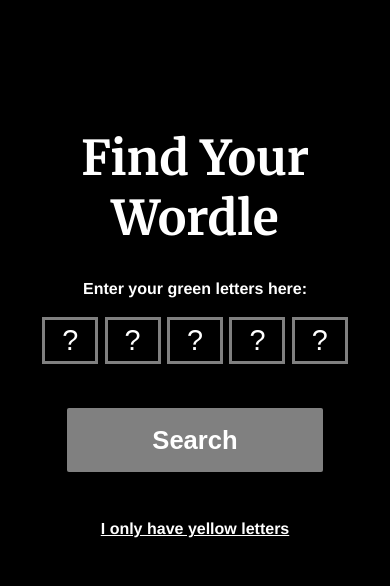
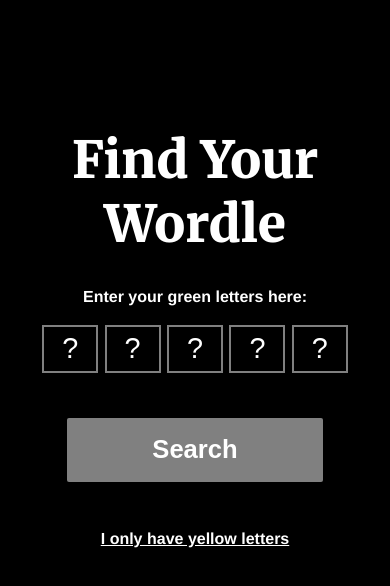
Before and after one commit to frivolousvision/find-your-wordle, a React (Create React App) app: page / in a window 390 px wide. Shown: the top 586 px of the page. Built offline with nearby package versions, Linux system fonts and the light colour scheme.

Commit message:
increased font-weight of title. Changed outline color on focus for mobile. Set caret-color to transparent.

```diff
--- a/src/App.css
+++ b/src/App.css
@@ -1,4 +1,4 @@
-@import url("https://fonts.googleapis.com/css2?family=Merriweather:wght@700&display=swap");
+@import url("https://fonts.googleapis.com/css2?family=Merriweather:wght@700;900&display=swap");
 .App {
   text-align: center;
   display: flex;
@@ -17,7 +17,8 @@
   margin-top: 3rem;
   margin-bottom: 1rem;
   font-family: "Merriweather";
-  font-size: 3rem;
+  font-weight: 900;
+  font-size: 3.2rem;
 }
 .only-yellows-container {
   display: flex;
@@ -33,14 +34,15 @@
   width: 8rem;
   height: 8rem;
   margin: 1rem;
-  font-size: 7rem;
+  font-size: 8rem;
   text-align: center;
-  border: 3px solid gray;
+  border: 2px solid gray;
   color: white;
   background-color: black;
 }
 .input-entered {
   background-color: green;
+  border: 2px solid green;
 }
 .input-blank {
   background-color: black;
@@ -113,10 +115,15 @@
   }
   input {
     width: 20%;
-    height: 2.4rem;
+    height: 2.6rem;
     margin: 0.2rem;
     font-size: 1.8rem;
     text-align: center;
+  }
+  input:focus {
+    border-radius: 0;
+    outline-color: green;
+    caret-color: transparent;
   }
   .nonexistent-letter-list {
     width: 90%;
```
